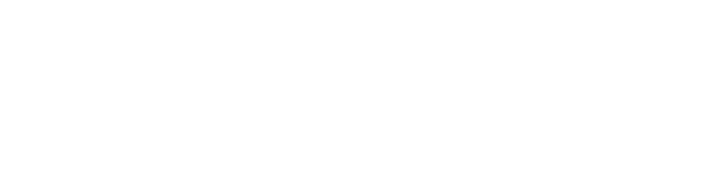
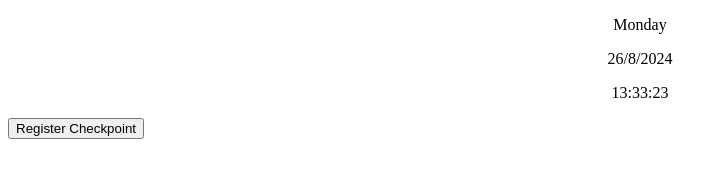
Before and after one commit to marcoslprado/electronic-checkpoint, a plain HTML site: page index.html in a window 1280 px wide. Shown: the whole page, without its empty margins (0-728 px from the left). Drawn offline with Linux system fonts and the light colour scheme.

Commit message:
feat: implements javascript getting current date and hour

```diff
--- /dev/null
+++ b/css/style.css
@@ -0,0 +1,3 @@
+.date-hour {
+    text-align: center;
+}
--- a/index.html
+++ b/index.html
@@ -4,8 +4,16 @@
     <meta charset="UTF-8">
     <meta name="viewport" content="width=device-width, initial-scale=1.0">
     <title>Electronic Checkpoint System</title>
+    <link rel="stylesheet" href="css/style.css">
 </head>
 <body>
+    <div class="date-hour">
+        <p id="week-day"></p>
+        <p id="date"></p>
+        <p id="current-hour"></p>
+    </div>
+    <button>Register Checkpoint</button>
 
+    <script src="js/script.js"></script>
 </body>
 </html>
--- /dev/null
+++ b/js/script.js
@@ -0,0 +1,40 @@
+const weekDay = document.getElementById("week-day");
+const currentDate = document.getElementById("date");
+const currentHour = document.getElementById("current-hour");
+
+function updateContentHour() {
+    currentDate.textContent = getCurrentDate();
+    currentHour.textContent = getCurrentTime();
+    weekDay.textContent = getWeekDay();
+}
+
+// Retorna a hora atual(hora/minuto/segundo)
+function getCurrentTime() {
+    const date = new Date();
+    const hour = String(date.getHours()).padStart(2, '0');
+    const minute = String(date.getMinutes()).padStart(2, '0');
+    const second = String(date.getSeconds()).padStart(2, '0');
+    return hour + ":" + minute + ":" + second;
+}
+
+// Retorna a data atual no padrão dd/mm/aaaa
+function getCurrentDate() {
+    const date = new Date();
+    let month = date.getMonth() + 1;
+    return date.getDate() + "/" + month + "/" + date.getFullYear();
+}
+
+// Retorna o dia da semana atual
+function getWeekDay() {
+    const date = new Date();
+    let day = date.getDay();
+    let daynames = ["Sunday", "Monday", "Tuesday", "Wednesday", "Thursday", "Friday", "Saturday"]
+    return daynames[day];
+}
+
+updateContentHour();
+setInterval(updateContentHour, 1000); // Faz algo ser executado a cada 1000 milisegundos, nesse caso a função de exibir a data/hora
+
+console.log(getCurrentTime());
+console.log(getCurrentDate());
+console.log(getWeekDay());
```
